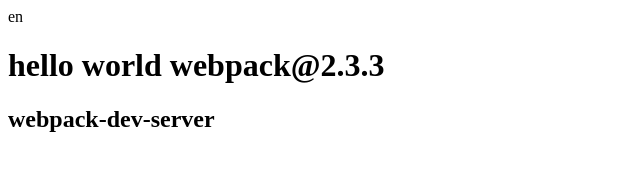
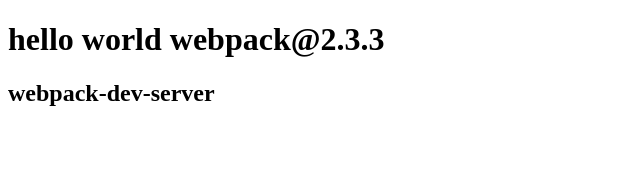
Before and after one commit to chenqi20/webpack-dev-server-demo, a website built with webpack: page index.html in a window 1280 px wide. Shown: the whole page, without its empty margins (0-640 px from the left). Built offline with nearby package versions, Linux system fonts and the light colour scheme.

Commit message:
no-ff try

```diff
--- a/index.html
+++ b/index.html
@@ -7,7 +7,6 @@
     <title>Document git rebase 我在试一次</title>
 </head>
 <body>
-    <div>en</div>
     <h1>hello world webpack@2.3.3</h1>
 	<h2>webpack-dev-server</h2>
     <script src="dist/bundle.js"></script>
```
